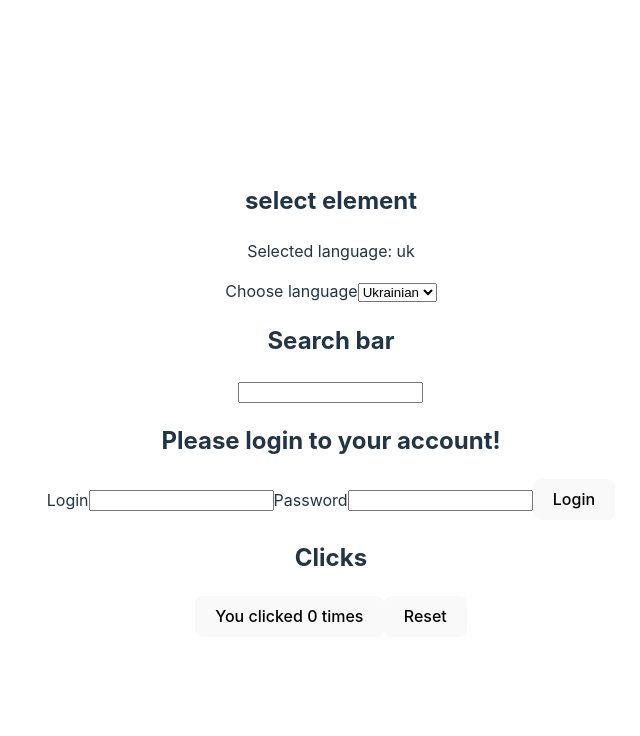
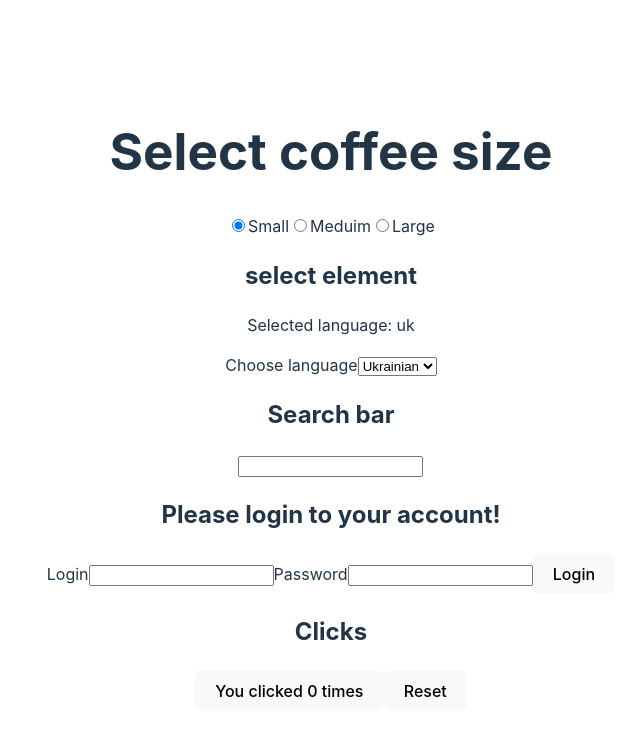
Before and after one commit to dvankevich/react-two, a React (Vite) app: page / in a window 1280 px wide. Shown: the top 736 px of the page, without its empty margins (309-949 px from the left). Built offline with nearby package versions, Linux system fonts and the light colour scheme.

Commit message:
add radio button

```diff
--- a/src/App.jsx
+++ b/src/App.jsx
@@ -83,6 +83,11 @@
   });
 
   const [lang, setLang] = useState('uk');
+  const [coffeeSize, setCoffeeSize] = useState('sm');
+
+  const handleSizeChange = evt => {
+    setCoffeeSize(evt.target.value);
+  };
 
   useEffect(() => {
     window.localStorage.setItem('saved-clicks', clicks);
@@ -90,9 +95,44 @@
 
   return (
     <>
-      <h2>select element</h2>
-      <p>Selected language: {lang}</p>
-      <LangSwitcher value={lang} onSelect={setLang} />
+      <div>
+        <h1>Select coffee size</h1>
+        <label>
+          <input
+            type="radio"
+            name="coffeeSize"
+            value="sm"
+            checked={coffeeSize === 'sm'}
+            onChange={handleSizeChange}
+          />
+          Small
+        </label>
+        <label>
+          <input
+            type="radio"
+            name="coffeeSize"
+            value="md"
+            checked={coffeeSize === 'md'}
+            onChange={handleSizeChange}
+          />
+          Meduim
+        </label>
+        <label>
+          <input
+            type="radio"
+            name="coffeeSize"
+            value="lg"
+            checked={coffeeSize === 'lg'}
+            onChange={handleSizeChange}
+          />
+          Large
+        </label>
+      </div>
+      <div>
+        <h2>select element</h2>
+        <p>Selected language: {lang}</p>
+        <LangSwitcher value={lang} onSelect={setLang} />
+      </div>
       <div>
         <h2>Search bar</h2>
         <SearchBar />
```
